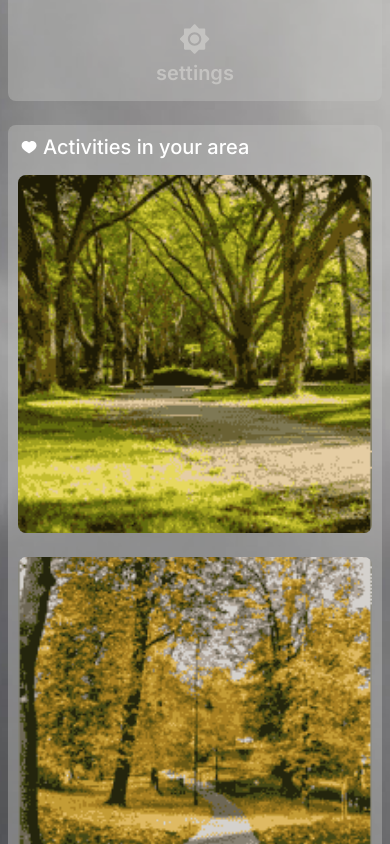
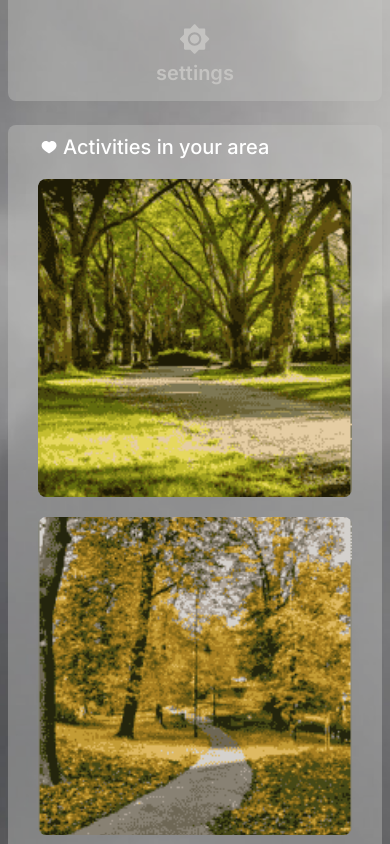
Before and after one commit to Scholak/2ece89c0-c269-4882-ac99-60ff13ca91f3, a React (Vite) app: page / in a window 390 px wide. Shown: the part 1340-2184 px from the top of the page. Built offline with nearby package versions, Linux system fonts and the light colour scheme.

Commit message:
refactor: ui improvements on activities component

```diff
--- a/src/components/Activities/Activities.module.scss
+++ b/src/components/Activities/Activities.module.scss
@@ -55,11 +55,15 @@
     padding: 10px;
 
     .heading {
+      margin-bottom: 0;
+      padding: 0 20px;
       font-size: 20px;
     }
 
     .activityImages {
       grid-template-columns: 1fr;
+      gap: 20px;
+      padding: 20px;
     }
   }
 }
```
